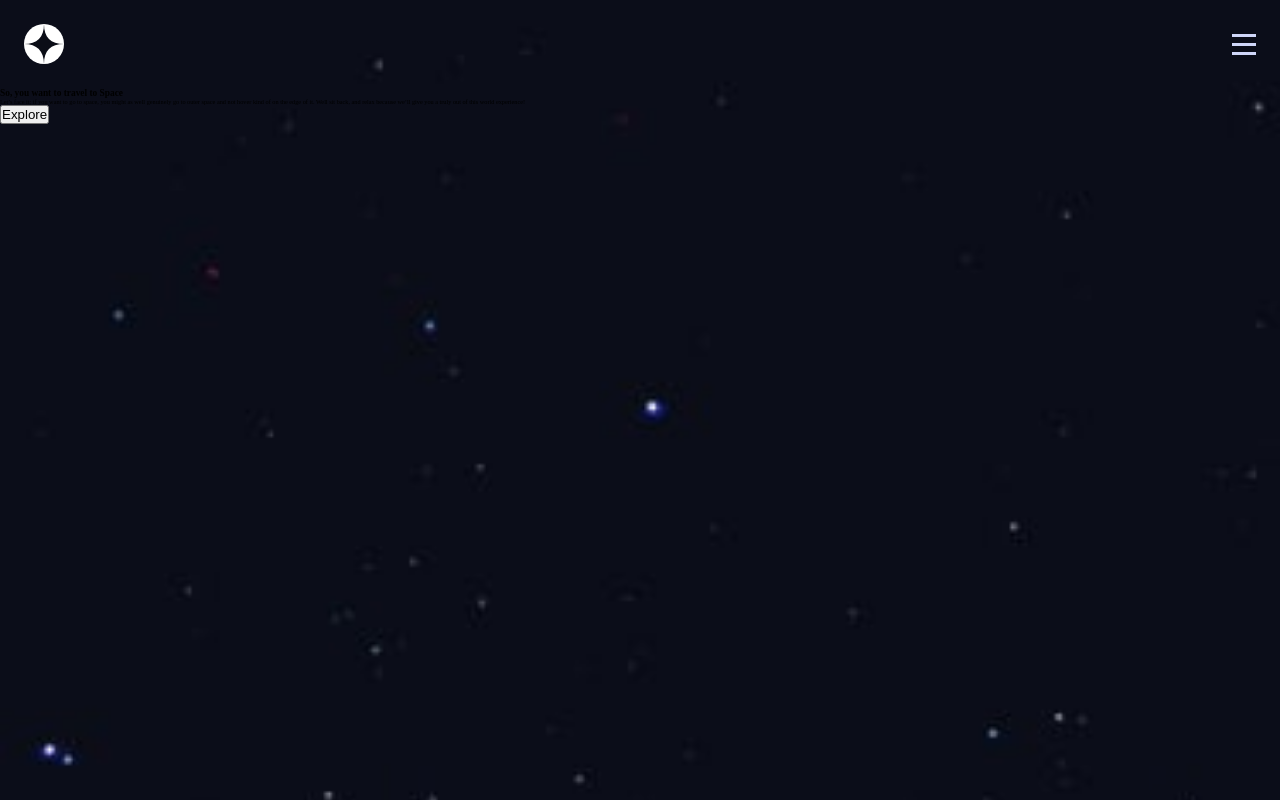
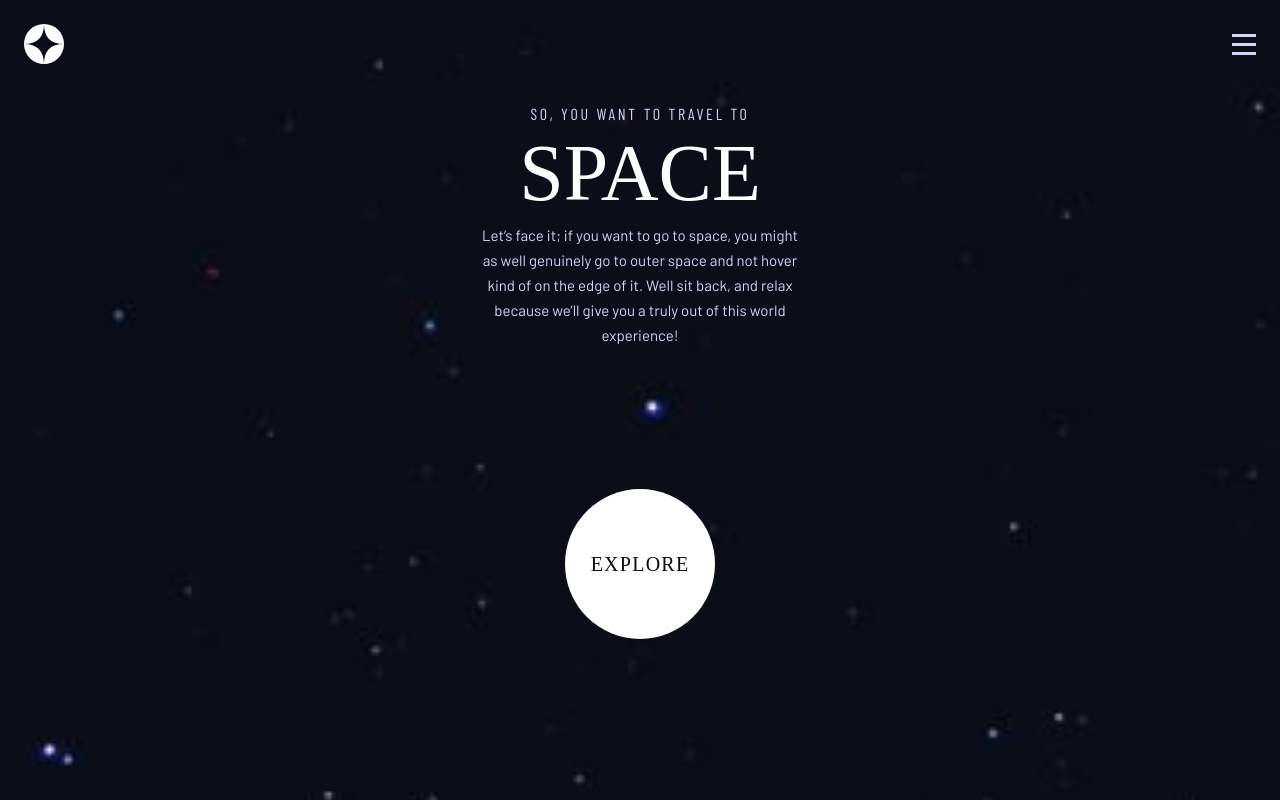
Before and after one commit to ylerson/space-web, a website: page index.html in a window 1280 px wide. Drawn offline with nearby package versions, Linux system fonts and the light colour scheme; a web font is replaced by a local one.

Commit message:
home screen style

```diff
--- a/index.html
+++ b/index.html
@@ -19,6 +19,10 @@
     />
     <link
       href="https://fonts.googleapis.com/css2?family=Barlow+Condensed:wght@400;700&display=swap"
+      rel="stylesheet"
+    />
+    <link
+      href="https://fonts.googleapis.com/css2?family=Barlow&display=swap"
       rel="stylesheet"
     />
     <title>Frontend Mentor | Space tourism website</title>
--- a/styles/mobile-desing.css
+++ b/styles/mobile-desing.css
@@ -1,3 +1,5 @@
+/* Home Desing */
+
 /* Header Style */
 
 header {
@@ -52,3 +54,63 @@ nav {
 .header__nav__logo img {
   width: 100%;
 }
+.header__bio {
+  margin: auto;
+  display: flex;
+  justify-content: center;
+  flex-direction: column;
+  align-items: center;
+  text-align: center;
+  width: 327px;
+  height: 276px;
+}
+.header__bio__title {
+  font-size: 1.6rem;
+  line-height: 1.9rem;
+  color: var(--blue-sky);
+  text-transform: uppercase;
+  font-weight: 400;
+  letter-spacing: 2.7px;
+  font-family: "Barlow Condensed", sans-serif;
+}
+.header__bio__title span {
+  font-size: 8rem;
+  line-height: 10rem;
+  color: white;
+  font-family: "Bellefair", serif;
+  letter-spacing: 0;
+}
+.header__bio__info {
+  color: var(--blue-sky);
+  font-size: 1.5rem;
+  line-height: 2.5rem;
+  font-family: "Barlow", sans-serif;
+}
+/* Main  Style*/
+
+main {
+  display: flex;
+  justify-content: center;
+  align-items: center;
+  width: 100%;
+  height: 50vh;
+}
+.main__explore {
+  width: 150px;
+  height: 150px;
+}
+.main__explore__button {
+  background-color: white;
+  width: 100%;
+  height: 100%;
+  border-radius: 50%;
+  border: none;
+  font-size: 2rem;
+  outline: none;
+  font-family: "Bellefair", serif;
+  letter-spacing: 1.25px;
+  line-height: 2.2rem;
+  text-transform: uppercase;
+  color: var(--blue-dark);
+  text-align: center;
+}
```
